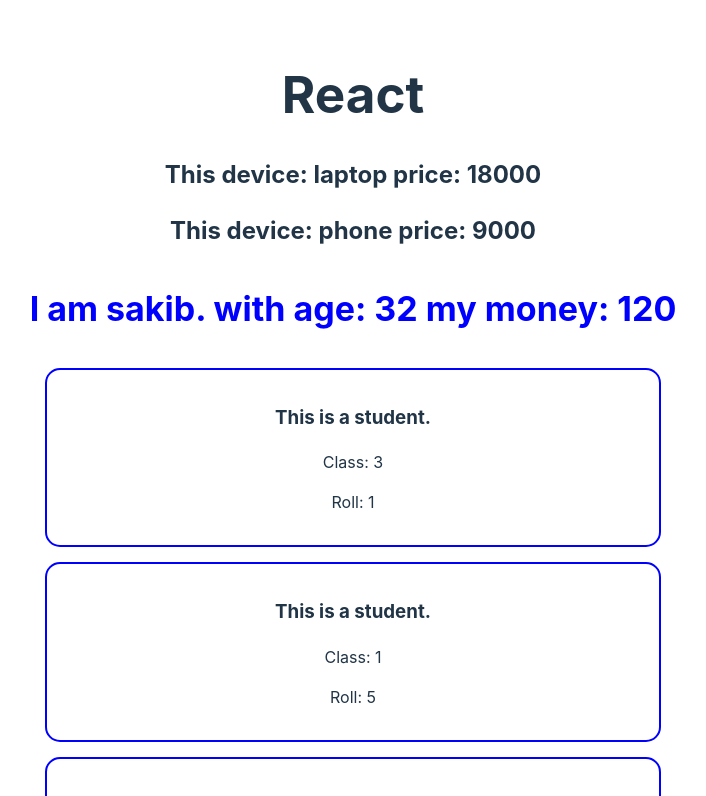
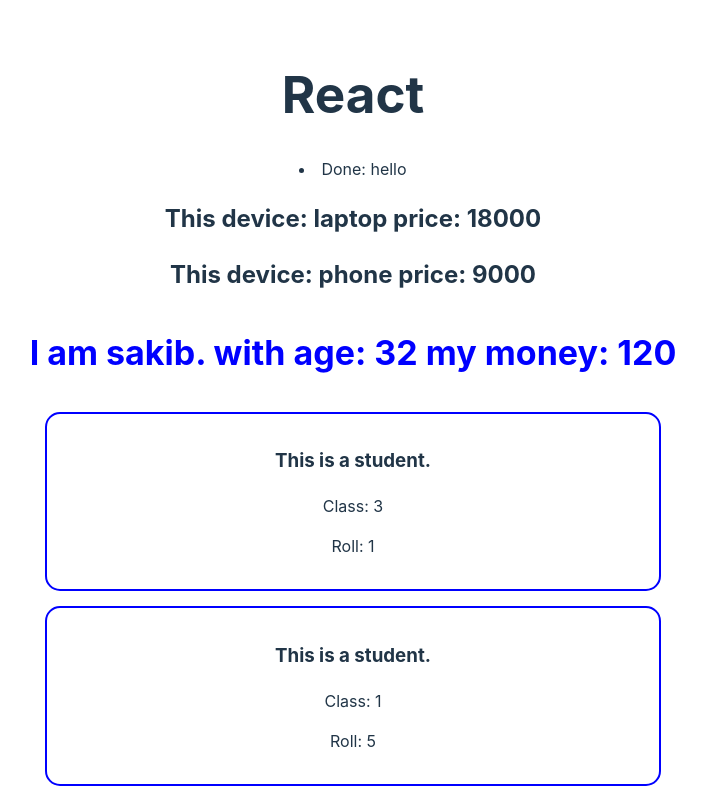
Before and after one commit to Mehedihasan-99/explore-react-core-concepts, a React (Vite) app: page / in a window 1280 px wide. Shown: the top 796 px of the page, without its empty margins (287-993 px from the left). Built offline with nearby package versions, Linux system fonts and the light colour scheme.

Commit message:
added new component  and conditional rendering option

```diff
--- a/src/App.jsx
+++ b/src/App.jsx
@@ -1,9 +1,11 @@
+import Todo from './todo'
 import './App.css'
 
 function App() {
   return (
     <>
       <h1>React</h1>
+      <Todo task='hello' isDone={true}></Todo>
       <Device name='laptop' price = '18000'></Device>
       <Device name='phone' price = '9000'></Device>
       <Person></Person>
--- /dev/null
+++ b/src/Todo.jsx
@@ -0,0 +1,24 @@
+
+// conditional rendering option 1
+// export default function Todo({task, isDone}){
+//     if(isDone){
+//         return <li>Done: {task}</li>
+//     }
+//     else{
+//         return (
+//             <li>Work on: {task}</li>
+//         )
+//     }
+// }
+
+
+
+// conditional rendering option 2
+export default function Todo({task, isDone}){
+    if(isDone){
+        return <li>Done: {task}</li>
+    }
+    return (
+        <li>Work on: {task}</li>
+    )
+}
```
